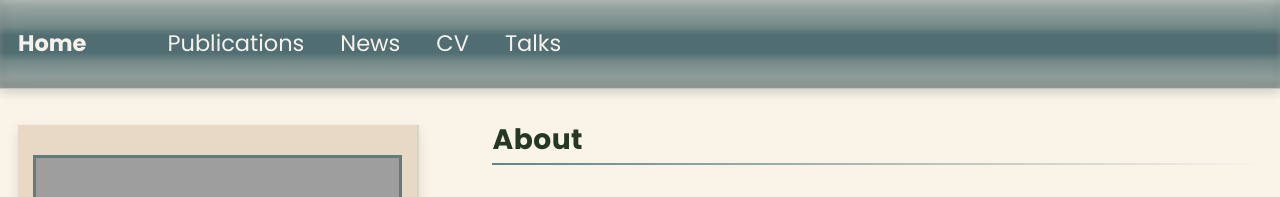
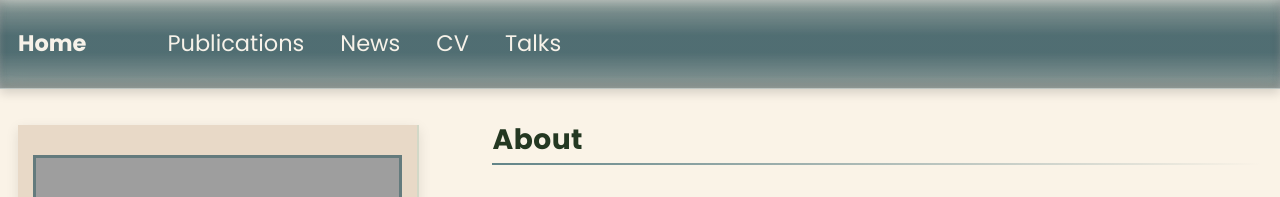
Before and after one commit to katherine-atwell/katherine-atwell.github.io, a Jekyll site: the page built from _pages/about.md, in a window 1280 px wide. Shown: the top 197 px of the page. Built offline with Jekyll 4.4.1, drawn with Linux system fonts in a browser that asks for light colours; nearby versions of some CDN libraries.

Commit message:
adjust header

```diff
--- a/_sass/_masthead.scss
+++ b/_sass/_masthead.scss
@@ -40,10 +40,10 @@
   background: linear-gradient(
     to bottom,
     rgba(71, 102, 108, 0.5) 0%,
-    rgba(71, 102, 108, 0.75) 30%,
+    rgba(71, 102, 108, 0.75) 15%,
     rgba(71, 102, 108, 0.95) 40%,
     rgba(71, 102, 108, 0.95) 60%,
-    rgba(71, 102, 108, 0.75) 70%,
+    rgba(71, 102, 108, 0.75) 85%,
     rgba(71, 102, 108, 0.5) 100%
   );
   color: #fff;
```
